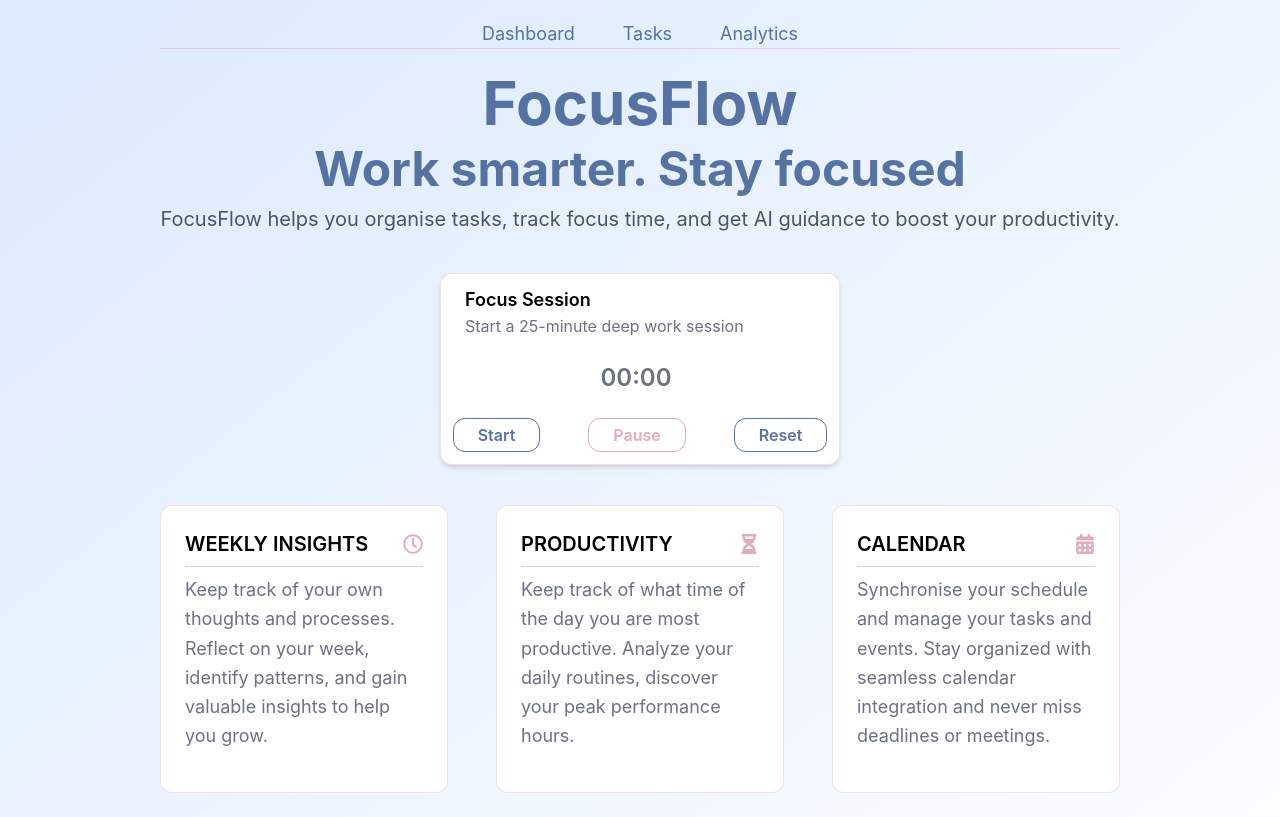
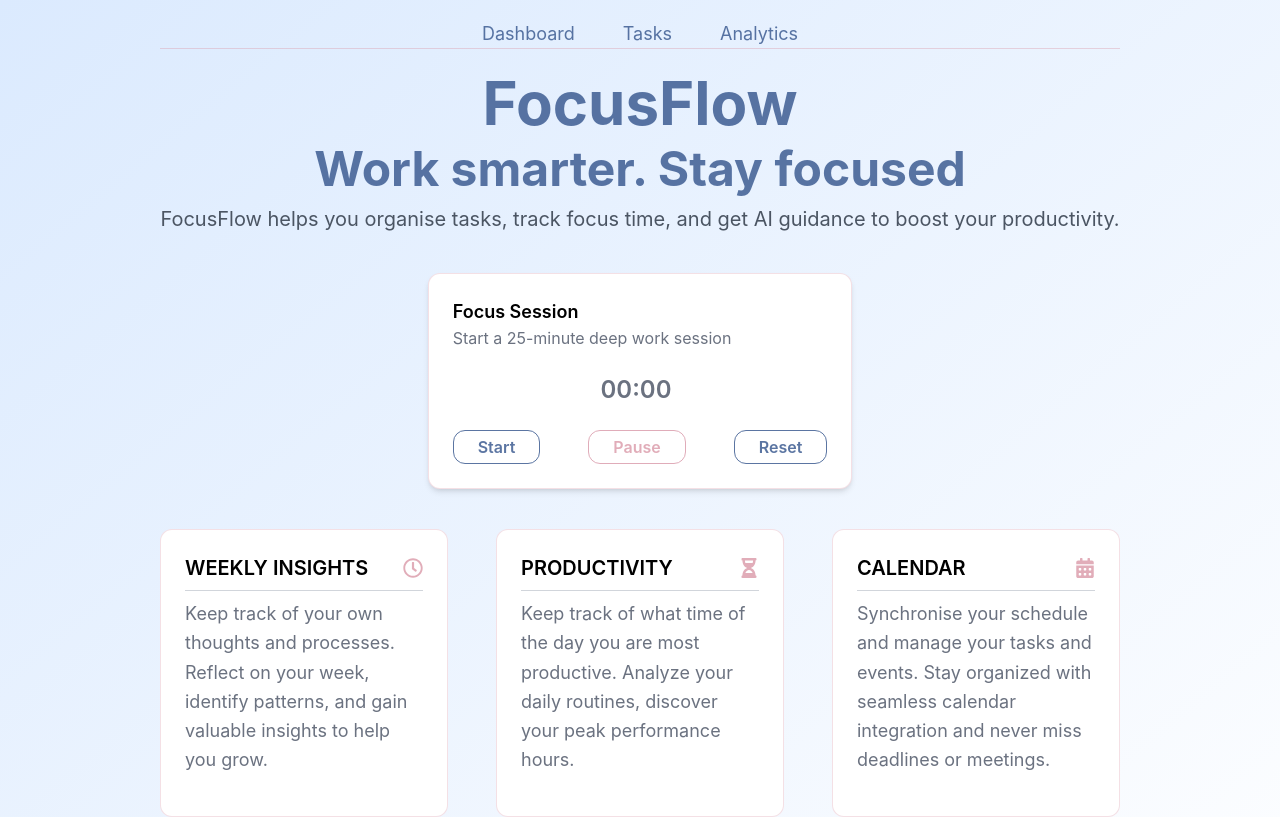
Before and after one commit to m-nikolov95/FocusFlow.WebApp, a React (Create React App) app: page / in a window 1280 px wide. Shown: the top 817 px of the page. Built offline with nearby package versions, Linux system fonts and the light colour scheme.

Commit message:
Styling update

```diff
--- a/src/components/session-focus-component/SessionFocusComponent.tsx
+++ b/src/components/session-focus-component/SessionFocusComponent.tsx
@@ -58,7 +58,7 @@ export function SessionFocusComponent(): JSX.Element {
     }
 
     return (
-        <div className='flex flex-col justify-center lg:w-[25rem] lg:h-[12rem] p-6 rounded-xl bg-white border border-secondary/30 hover:shadow-2xl shadow-md transition'>
+        <div className='w-full p-6 rounded-xl bg-white border border-secondary/30 hover:shadow-2xl shadow-md transition'>
             <h3 className='font-semibold text-lg'>
                 Focus Session
             </h3>
```
